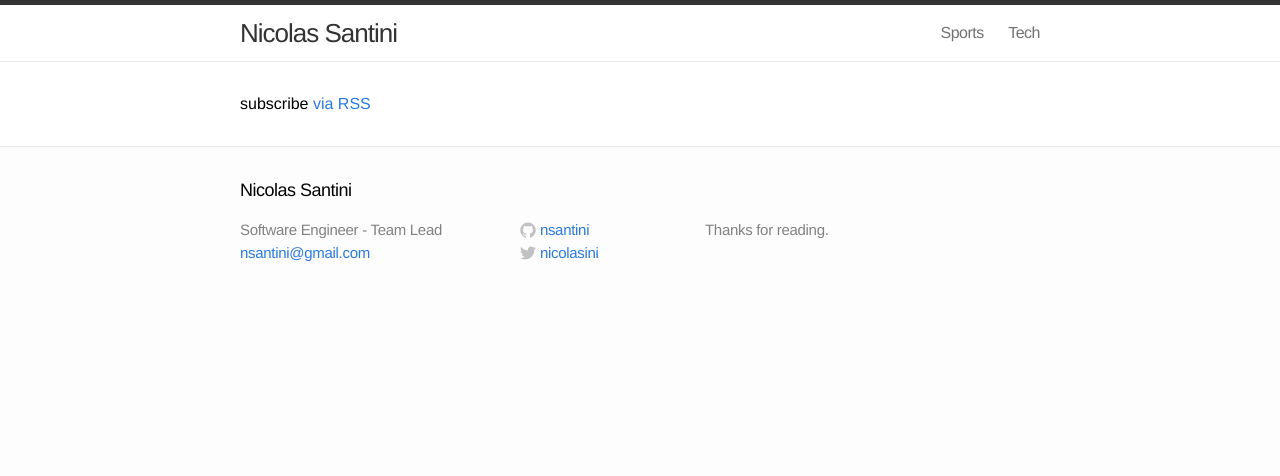
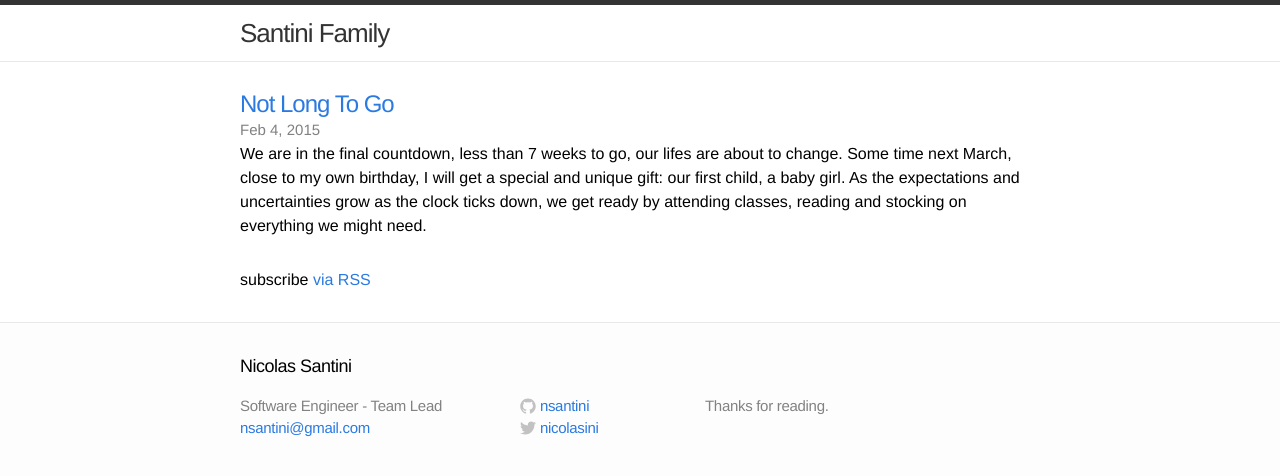
Before and after one commit to nsantini/nsantini.github.io, a Jekyll site: the page built from family/index.md, in a window 1280 px wide. Shown: the top 476 px of the page. Built offline with Jekyll 4.4.1, drawn with Linux system fonts in a browser that asks for light colours; Markdown is read by kramdown in place of the engine named in the settings.

Commit message:
refactoring and new post

```diff
--- a/_config.yml
+++ b/_config.yml
@@ -1,6 +1,6 @@
-name: Nicolas Santini
+name: Nicolas Santini On Demand
 markdown: redcarpet
 pygments: true
-description: "My personal site"
+description: "My personal account of life"
 url: "nsantini.github.io"
 permalink: /posts/:title
--- a/_includes/header.html
+++ b/_includes/header.html
@@ -2,7 +2,7 @@
 
   <div class="wrap">
 
-    <a class="site-title" href="/">{{ site.name }}</a>
+    <h1><a class="site-title" href="{{ page.link }}">{{ page.title }}</a></h1>
 
     <nav class="site-nav">
       <a href="#" class="menu-icon">
@@ -16,10 +16,6 @@
             c0-0.82,0.665-1.484,1.484-1.484h15.031C17.335,12.031,18,12.696,18,13.516L18,13.516z"/>
         </svg>
       </a>
-      <div class="trigger">
-        <a class="page-link" href="/sports">Sports</a>
-        <a class="page-link" href="/tech">Tech</a>
-      </div>
     </nav>
 
   </div>
--- a/_layouts/post.html
+++ b/_layouts/post.html
@@ -3,10 +3,10 @@ layout: default
 ---
 <div class="post">
 
-  <header class="post-header">
-    <h1>{{ page.title }}</h1>
+  <section class="post-header">
+    <h2>{{ page.title }}</h2>
     <p class="meta">{{ page.date | date: "%b %-d, %Y" }}</p>
-  </header>
+  </section>
 
   <article class="post-content">
   {{ content }}
--- /dev/null
+++ b/_posts/2015-02-04-not-long-to-go.md
@@ -0,0 +1,10 @@
+---
+layout: post
+title: "Not Long To Go"
+categories: family
+date:   2015-02-04 07:40:00
+---
+
+We are in the final countdown, less than 7 weeks to go, our lifes are about to change.
+Some time next March, close to my own birthday, I will get a special and unique gift: our first child, a baby girl.
+As the expectations and uncertainties grow as the clock ticks down, we get ready by attending classes, reading and stocking on everything we might need.
--- a/family/index.md
+++ b/family/index.md
@@ -1,6 +1,7 @@
 ---
 layout: default
-title: Family
+title: Santini Family
+link: /family
 ---
 
 <div class="home">
@@ -15,6 +16,6 @@ title: Family
     {% endfor %}
   </ul>
 
-  <p class="rss-subscribe">subscribe <a href="/feed.xml">via RSS</a></p>
+  <p class="rss-subscribe">subscribe <a href="/family/feed.xml">via RSS</a></p>
 
 </div>
```
Also changed, not shown: _layouts/page.html (deleted, +0 -14 lines), family/feed.xml (added, +21 -0 lines), sports/feed.xml (added, +21 -0 lines), sports/index.md (+3 -2 lines), tech/feed.xml (added, +21 -0 lines), tech/index.md (+3 -2 lines).
